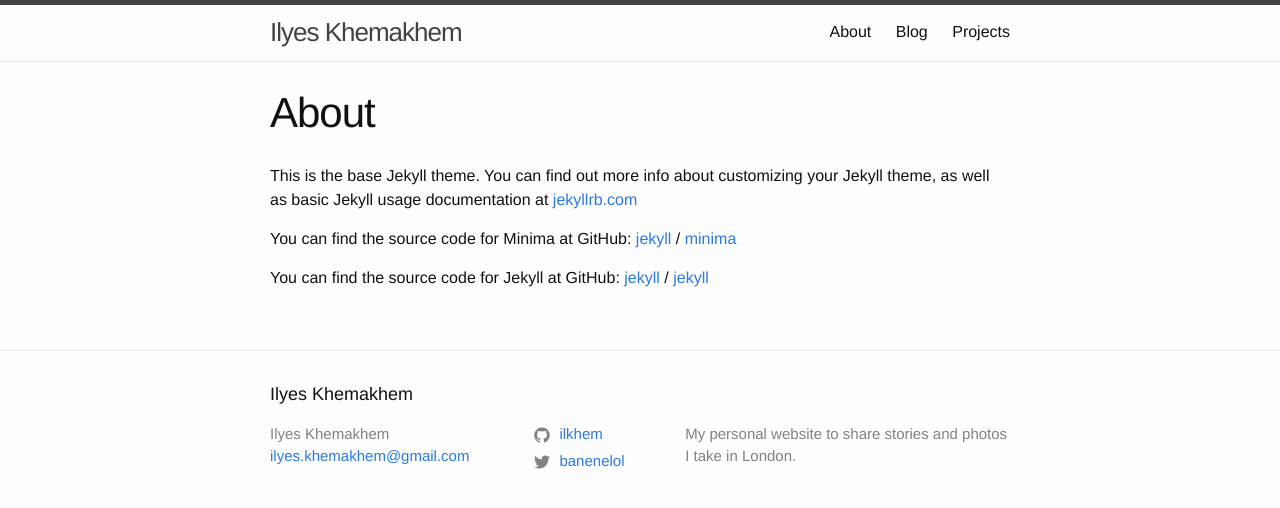
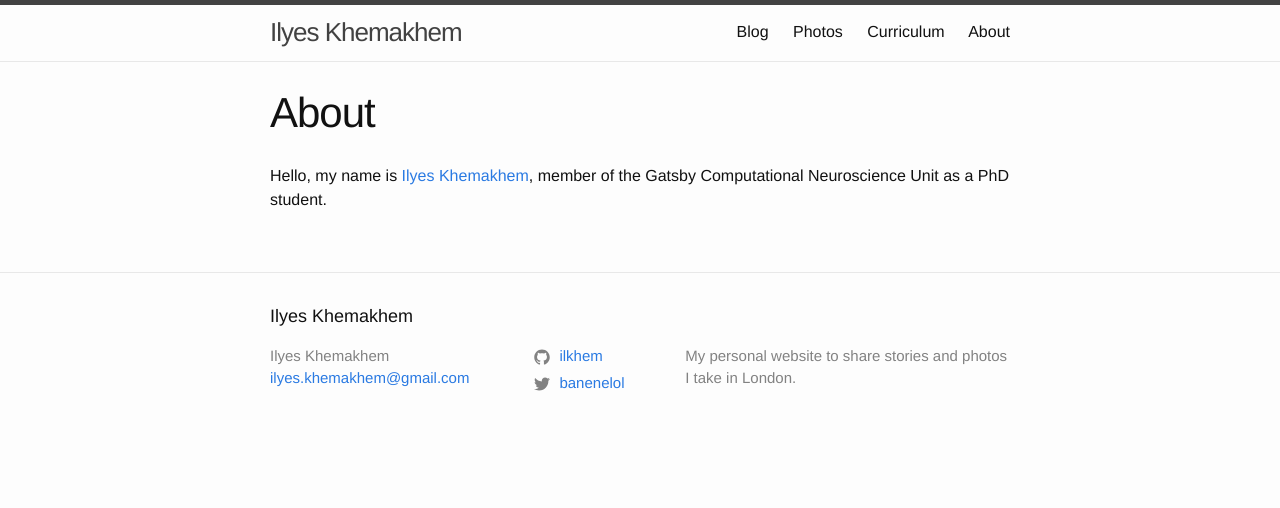
Before and after one commit to ilkhem/ilkhem.github.io, a Jekyll site: the page built from _pages/04_about.md, in a window 1280 px wide. Shown: the top 508 px of the page. Built offline with Jekyll 4.4.1, drawn with Linux system fonts in a browser that asks for light colours.

Commit message:
updated pages structure, adding order

```diff
--- /dev/null
+++ b/_pages/04_about.md
@@ -0,0 +1,10 @@
+---
+layout: page
+title: About
+permalink: /about/
+---
+
+Hello, my name is [Ilyes Khemakhem][twitter-ilyes], member of the Gatsby Computational Neuroscience Unit as a PhD student.
+
+[twitter-ilyes]: http://twitter.com/banenelol
+[jekyll-organization]: https://github.com/jekyll
--- a/_pages/about.md
+++ /dev/null
@@ -1,18 +0,0 @@
----
-layout: page
-title: About
-permalink: /about/
----
-
-This is the base Jekyll theme. You can find out more info about customizing your Jekyll theme, as well as basic Jekyll usage documentation at [jekyllrb.com](https://jekyllrb.com/)
-
-You can find the source code for Minima at GitHub:
-[jekyll][jekyll-organization] /
-[minima](https://github.com/jekyll/minima)
-
-You can find the source code for Jekyll at GitHub:
-[jekyll][jekyll-organization] /
-[jekyll](https://github.com/jekyll/jekyll)
-
-
-[jekyll-organization]: https://github.com/jekyll
```
Also changed, not shown: _pages/02_photos.md (added, +11 -0 lines), _pages/03_CV.md (added, +7 -0 lines), _pages/projects.md (+1 -0 lines), _pages/01_blog.md (renamed from _pages/blog.md).
